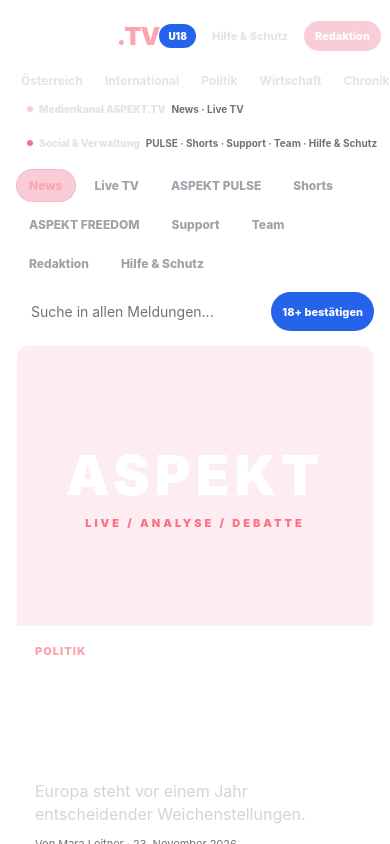
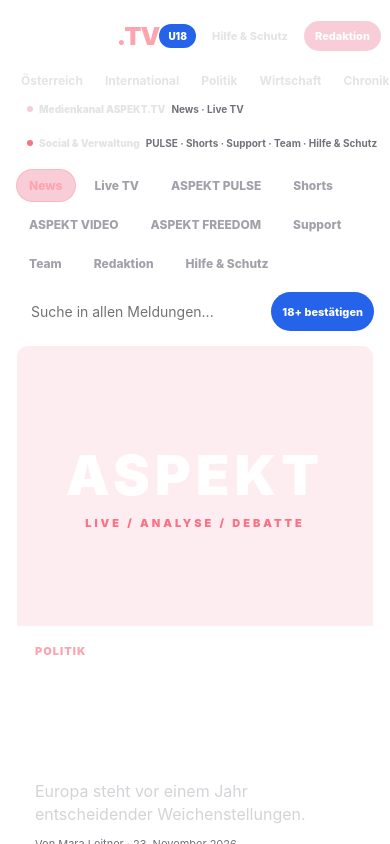
Before and after one commit to iceragotti/aspekt-tv, a React Native app: screen / in a window 390 px wide. Built offline with nearby package versions, Linux system fonts and the light colour scheme.

Commit message:
feat: integrate video center without replacing existing shorts

```diff
--- a/App.tsx
+++ b/App.tsx
@@ -16,6 +16,7 @@ import { ConsciousFeedBar } from './src/consciousFeed';
 import { aspectTheme } from './src/aspectTheme';
 import { FREEDOM_PRINCIPLES, FREEDOM_POLICY_VERSION } from './src/domain/freedom';
 import TrustCenter from './src/components/TrustCenter';
+import VideoCenter from './src/components/VideoCenter';
 
 type Role = 'Administrator' | 'Chefredaktion' | 'Ressortleiter' | 'Redakteur' | 'Reporter' | 'Creator';
 type ArticleStatus = 'Entwurf' | 'Zur Prüfung' | 'Korrektur nötig' | 'Freigegeben';
@@ -26,7 +27,7 @@ type PulseReaction = '❤️' | '😂' | '👍' | '😮';
 type PulseFeedFilter = 'Alle' | 'Neu' | 'Gefolgt';
 type ReactionCounts = Partial<Record<PulseReaction, number>>;
 type PulseNoticeTone = 'success' | 'error' | 'info';
-type SupportTab = 'ASPEKT FREEDOM' | 'News' | 'Live TV' | 'ASPEKT PULSE' | 'Shorts' | 'Team' | 'Redaktion' | 'Hilfe & Schutz' | 'Support';
+type SupportTab = 'ASPEKT VIDEO' | 'ASPEKT FREEDOM' | 'News' | 'Live TV' | 'ASPEKT PULSE' | 'Shorts' | 'Team' | 'Redaktion' | 'Hilfe & Schutz' | 'Support';
 type DirectChannelKey = 'telegram' | 'x' | 'press';
 type DirectChannelLinks = Record<DirectChannelKey, string>;
 
@@ -1166,7 +1167,7 @@ export default function App() {
         </View>
 
         <View style={styles.tabRow}>
-          {(['News', 'Live TV', 'ASPEKT PULSE', 'Shorts', 'ASPEKT FREEDOM', 'Support', 'Team', 'Redaktion', 'Hilfe & Schutz'] as const).map((item) => (
+          {(['News', 'Live TV', 'ASPEKT PULSE', 'Shorts', 'ASPEKT VIDEO', 'ASPEKT FREEDOM', 'Support', 'Team', 'Redaktion', 'Hilfe & Schutz'] as const).map((item) => (
             <TouchableOpacity
               key={item}
               style={[styles.tabButton, tab === item && styles.tabButtonActive]}
@@ -1178,6 +1179,7 @@ export default function App() {
         </View>
 
         <ScrollView contentContainerStyle={styles.content}>
+          {tab === 'ASPEKT VIDEO' && <VideoCenter onFreedom={() => setTab('ASPEKT FREEDOM')} />}
           {tab === 'ASPEKT FREEDOM' && (
             <View style={styles.pulseFilterPanel}>
               <Text style={styles.pulseFilterTitle}>ASPEKT FREEDOM</Text>
```
